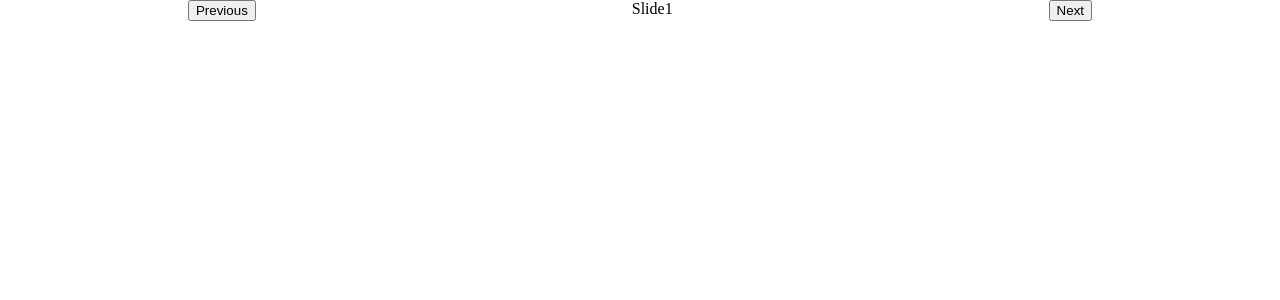
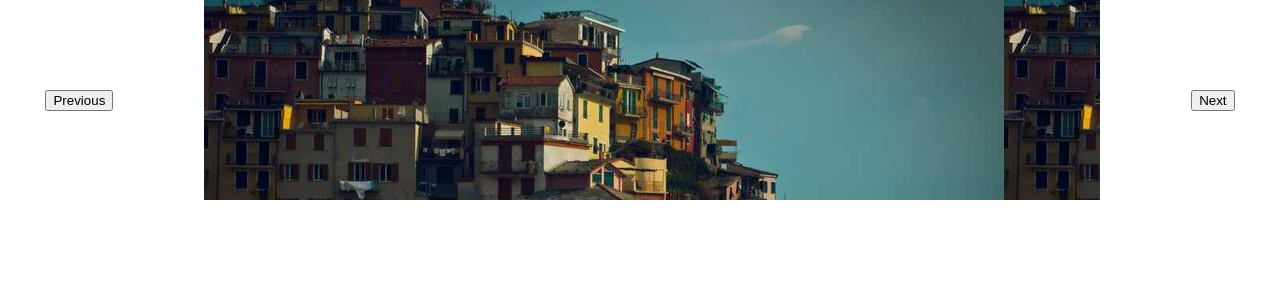
Before and after one commit to MadhavBahl/react-sprints, a React (Create React App) app in the folder carousel/: page / in a window 1280 px wide. Shown: the top 300 px of the page. Built offline with nearby package versions, Linux system fonts and the light colour scheme.

Commit message:
Add image carousel

```diff
--- a/carousel/src/components/App.jsx
+++ b/carousel/src/components/App.jsx
@@ -6,6 +6,15 @@ import UseTransition from './Fun/UseTransition';
 import FunWithColors from './Fun/FunWithColors';
 import FunWithColorsAuto from './Fun/FunWithColorsAuto';
 import CarouselBasic from './Carousel/CarouselBasic';
+import CarouselBasicImage from './Carousel/CarouselBasicImage';
+
+import img1 from './../assets/img1.jpg';
+import img2 from './../assets/img2.jpg';
+import img3 from './../assets/img3.jpg';
+import img4 from './../assets/img4.jpg';
+import img5 from './../assets/img5.jpg';
+
+const SLIDES = [img1, img2, img3, img4, img5];
 
 const App = () => {
     return (
@@ -14,7 +23,8 @@ const App = () => {
             {/* <UseTransition /> */}
             {/* <FunWithColors /> */}
             {/* <FunWithColorsAuto /> */}
-            <CarouselBasic />
+            {/* <CarouselBasic /> */}
+            <CarouselBasicImage slides={SLIDES} />
         </div>
     );
 };
--- a/carousel/src/components/Carousel/CarouselBasic.css
+++ b/carousel/src/components/Carousel/CarouselBasic.css
@@ -4,3 +4,14 @@
     flex-direction: row;
     justify-content: space-around;
 }
+
+.slides {
+    min-width: 70%;
+    min-height: 200px;
+}
+
+.carousel-btn {
+    display: flex;
+    flex-direction: column;
+    justify-content: center;
+}
--- /dev/null
+++ b/carousel/src/components/Carousel/CarouselBasicImage.jsx
@@ -0,0 +1,47 @@
+import React, { useState } from 'react';
+import { useTransition, animated } from 'react-spring';
+
+import './CarouselBasic.css';
+
+const CarouselBasicImage = ({ slides = ['Slide1', 'Slide2', 'Slide3'] }) => {
+    const [activeIndex, setActiveIndex] = useState(0);
+
+    const transitions = useTransition([activeIndex], {
+        from: { opacity: 0, display: 'none' },
+        enter: { opacity: 1, display: 'block' },
+        leave: { opacity: 0, display: 'none' },
+    });
+
+    const nextSlide = () => {
+        setActiveIndex((activeIndex + 1) % slides.length);
+    };
+
+    const previousSlide = () => {
+        setActiveIndex((activeIndex - 1 + slides.length) % slides.length);
+    };
+
+    return (
+        <div className='carousel-container'>
+            <div className='carousel-btn'>
+                <button onClick={previousSlide}>Previous</button>
+            </div>
+            <div className='slides'>
+                {transitions((styles, index) => (
+                    <animated.div
+                        style={{
+                            ...styles,
+                            width: '100%',
+                            height: '100%',
+                            backgroundImage: `url(${slides[index]})`,
+                        }}
+                    />
+                ))}
+            </div>
+            <div className='carousel-btn'>
+                <button onClick={nextSlide}>Next</button>
+            </div>
+        </div>
+    );
+};
+
+export default CarouselBasicImage;
```
